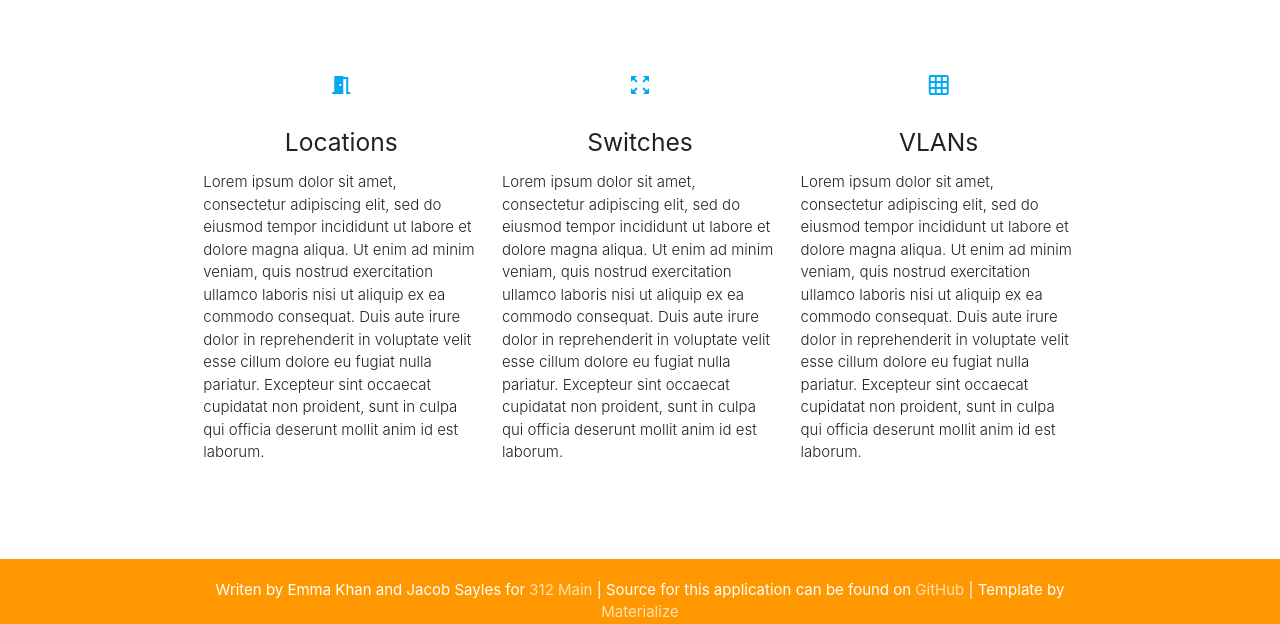
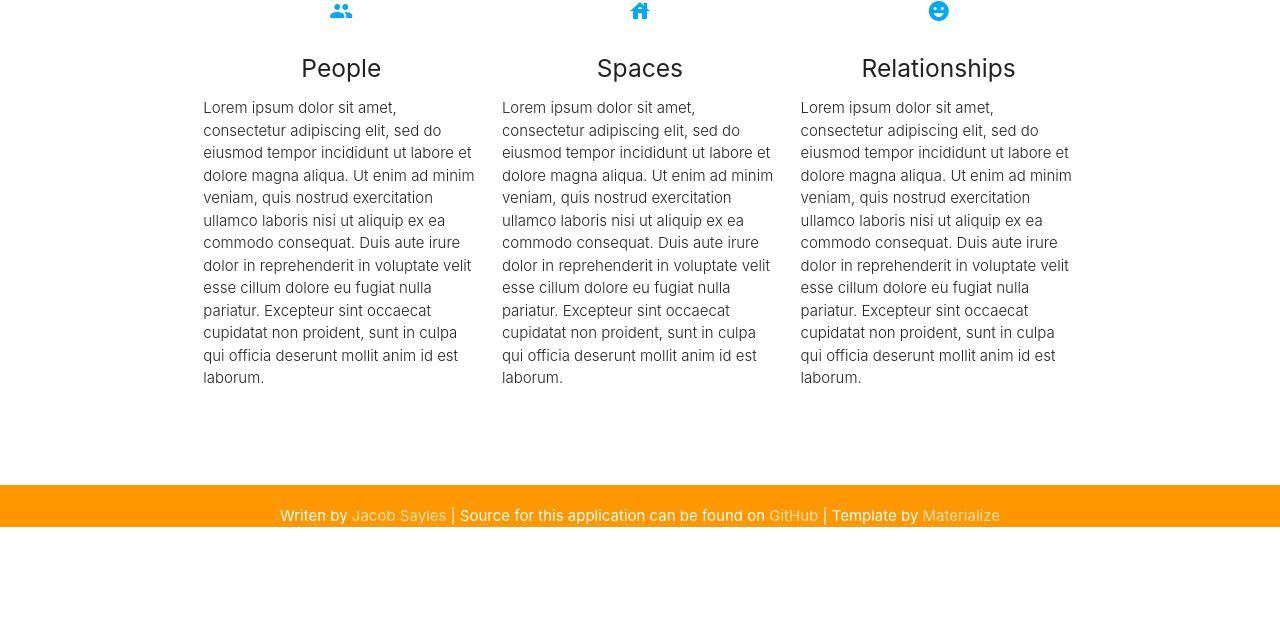
Before and after one commit to jsayles/CoworkingDB, a Django app: page / in a window 1280 px wide. Shown: the part 345-969 px from the top of the page. After the commit the page ends 872 px from the top, so only its background shows below. Run offline with Django 3.2, Linux system fonts and the light colour scheme.

Commit message:
cleaned up base template

```diff
--- a/codb/templates/codb/base.html
+++ b/codb/templates/codb/base.html
@@ -7,7 +7,7 @@
     <meta http-equiv="content-type" content="text/html; charset=UTF-8">
     <meta name="viewport" content="width=device-width, initial-scale=1, maximum-scale=1.0"/>
 
-    <title>codb - Network Manager</title>
+    <title>Coworking Database</title>
 
     <!-- Icons -->
     <link rel="shortcut icon" href="{%  static 'img/favicon.ico' %}">
@@ -33,13 +33,11 @@
       <nav class="blue"  role="navigation">
         <div class="nav-wrapper container">
           <a id="logo-container" href="/" class="brand-logo">
-            <i class="material-icons">gps_fixed</i> codb - Network Manager
+            <i class="material-icons">near_me</i>Coworking Database
           </a>
           <ul class="right hide-on-med-and-down">
-            <li><a href="{% url 'orgs' %}">Organizations</a></li>
-            <li><a href="{% url 'locations' %}">Locations</a></li>
-            <li><a href="{% url 'switches' %}">Switches</a></li>
-            <li><a href="{% url 'vlans' %}">VLANs</a></li>
+            <li><a href="">People</a></li>
+            <li><a href="">Spaces</a></li>
             <li>
               <a href="{% url 'search' %}"><i class="material-icons">search</i></a>
             </li>
@@ -57,8 +55,7 @@
 
     <footer class="page-footer orange center">
       <div class="container">
-        Writen by Emma Khan and Jacob Sayles for
-        <a class="orange-text text-lighten-4" href="https://312main.ca">312 Main</a> |
+        Writen by <a class="orange-text text-lighten-4" href="https://jacobsayles.com">Jacob Sayles</a> |
         Source for this application can be found on <a class="orange-text text-lighten-4" href="https://github.com/jsayles/codb/">GitHub</a> |
         Template by <a class="orange-text text-lighten-4" href="http://materializecss.com">Materialize</a>
       </div>
--- a/codb/templates/codb/home.html
+++ b/codb/templates/codb/home.html
@@ -4,10 +4,10 @@
 {% block content %}
   <div class="section no-pad-bot" id="index-banner">
     <div class="container">
-      <h3 class="header center orange-text">Welcome to codb</h3>
+      <h3 class="header center orange-text">Welcome to the Coworking Database</h3>
       <div class="row center">
-        <img width="120px" src="{% static 'img/codb.png' %}"/>
-        <h5 class="header col s12 light">All your ports are belong to us!</h5>
+        <img width="120px" src="{% static 'img/logo.svg' %}"/>
+        <h5 class="header col s12 light">All your data are belong to us!</h5>
       </div>
     </div>
   </div>
@@ -18,24 +18,24 @@
 
         <div class="col s12 m4">
           <div class="icon-block">
-            <h2 class="center light-blue-text"><i class="material-icons">meeting_room</i></h2>
-            <h5 class="center">Locations</h5>
+            <h2 class="center light-blue-text"><i class="material-icons">people</i></h2>
+            <h5 class="center">People</h5>
             <p class="light">Lorem ipsum dolor sit amet, consectetur adipiscing elit, sed do eiusmod tempor incididunt ut labore et dolore magna aliqua. Ut enim ad minim veniam, quis nostrud exercitation ullamco laboris nisi ut aliquip ex ea commodo consequat. Duis aute irure dolor in reprehenderit in voluptate velit esse cillum dolore eu fugiat nulla pariatur. Excepteur sint occaecat cupidatat non proident, sunt in culpa qui officia deserunt mollit anim id est laborum.</p>
           </div>
         </div>
 
         <div class="col s12 m4">
           <div class="icon-block">
-            <h2 class="center light-blue-text"><i class="material-icons">zoom_out_map</i></h2>
-            <h5 class="center">Switches</h5>
+            <h2 class="center light-blue-text"><i class="material-icons">house</i></h2>
+            <h5 class="center">Spaces</h5>
             <p class="light">Lorem ipsum dolor sit amet, consectetur adipiscing elit, sed do eiusmod tempor incididunt ut labore et dolore magna aliqua. Ut enim ad minim veniam, quis nostrud exercitation ullamco laboris nisi ut aliquip ex ea commodo consequat. Duis aute irure dolor in reprehenderit in voluptate velit esse cillum dolore eu fugiat nulla pariatur. Excepteur sint occaecat cupidatat non proident, sunt in culpa qui officia deserunt mollit anim id est laborum.</p>
           </div>
         </div>
 
         <div class="col s12 m4">
           <div class="icon-block">
-            <h2 class="center light-blue-text"><i class="material-icons">grid_on</i></h2>
-            <h5 class="center">VLANs</h5>
+            <h2 class="center light-blue-text"><i class="material-icons">emoji_emotions</i></h2>
+            <h5 class="center">Relationships</h5>
             <p class="light">Lorem ipsum dolor sit amet, consectetur adipiscing elit, sed do eiusmod tempor incididunt ut labore et dolore magna aliqua. Ut enim ad minim veniam, quis nostrud exercitation ullamco laboris nisi ut aliquip ex ea commodo consequat. Duis aute irure dolor in reprehenderit in voluptate velit esse cillum dolore eu fugiat nulla pariatur. Excepteur sint occaecat cupidatat non proident, sunt in culpa qui officia deserunt mollit anim id est laborum.</p>
           </div>
         </div>
--- a/codb/urls.py
+++ b/codb/urls.py
@@ -6,7 +6,7 @@ from codb import views
 app_name = 'codb'
 urlpatterns = [
     path('', views.home, name='home'),
-    # path('search/', views.search, name='search'),
+    path('search/', views.search, name='search'),
     # path('port/<int:port_id>/', views.port_view, name='port'),
     # path('locations/', views.location_list, name='locations'),
     # path('location/<str:location>/', views.location_view, name='location'),
--- a/codb/views.py
+++ b/codb/views.py
@@ -14,6 +14,13 @@ from django.shortcuts import get_object_or_404, render
 def home(request):
     context = {}
     return render(request, 'codb/home.html', context)
+
+@staff_member_required
+def search(request):
+    context = {
+    }
+    return render(request, 'codb/search.html', context)
+
 #
 # @staff_member_required
 # def search(request):
```
